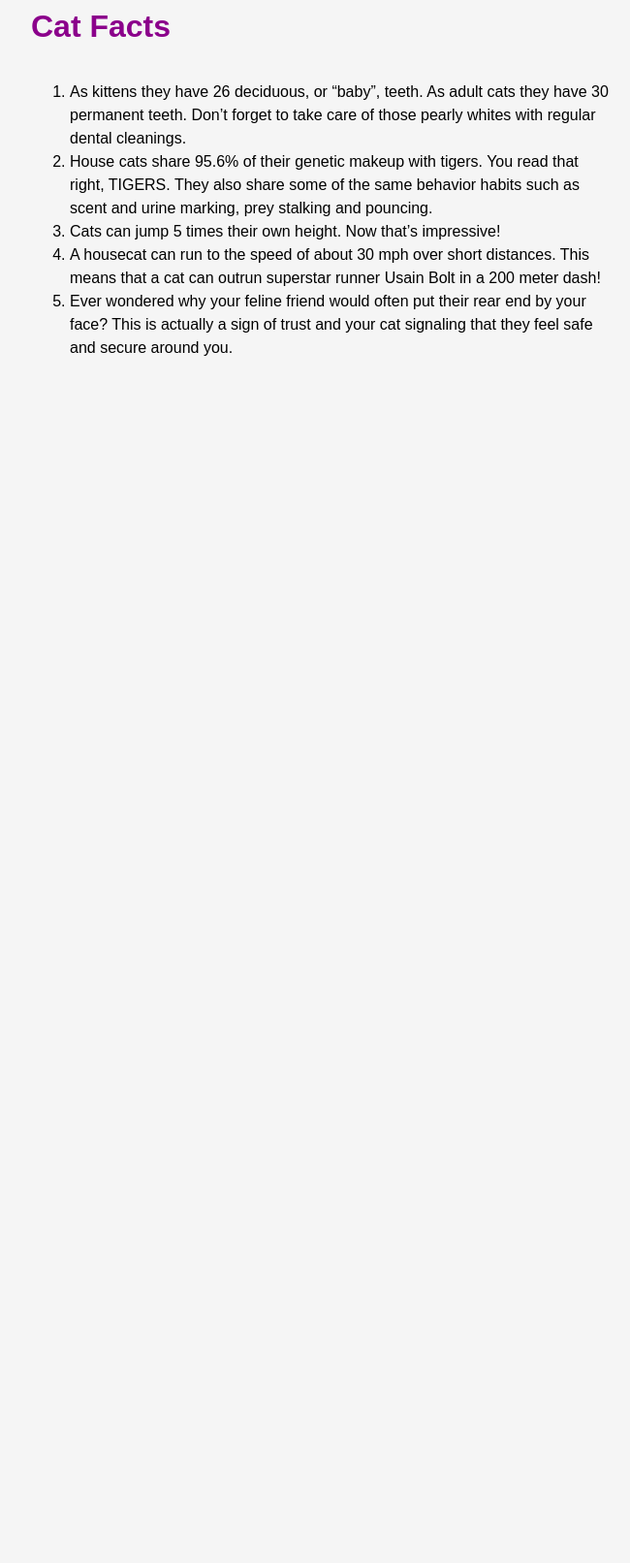
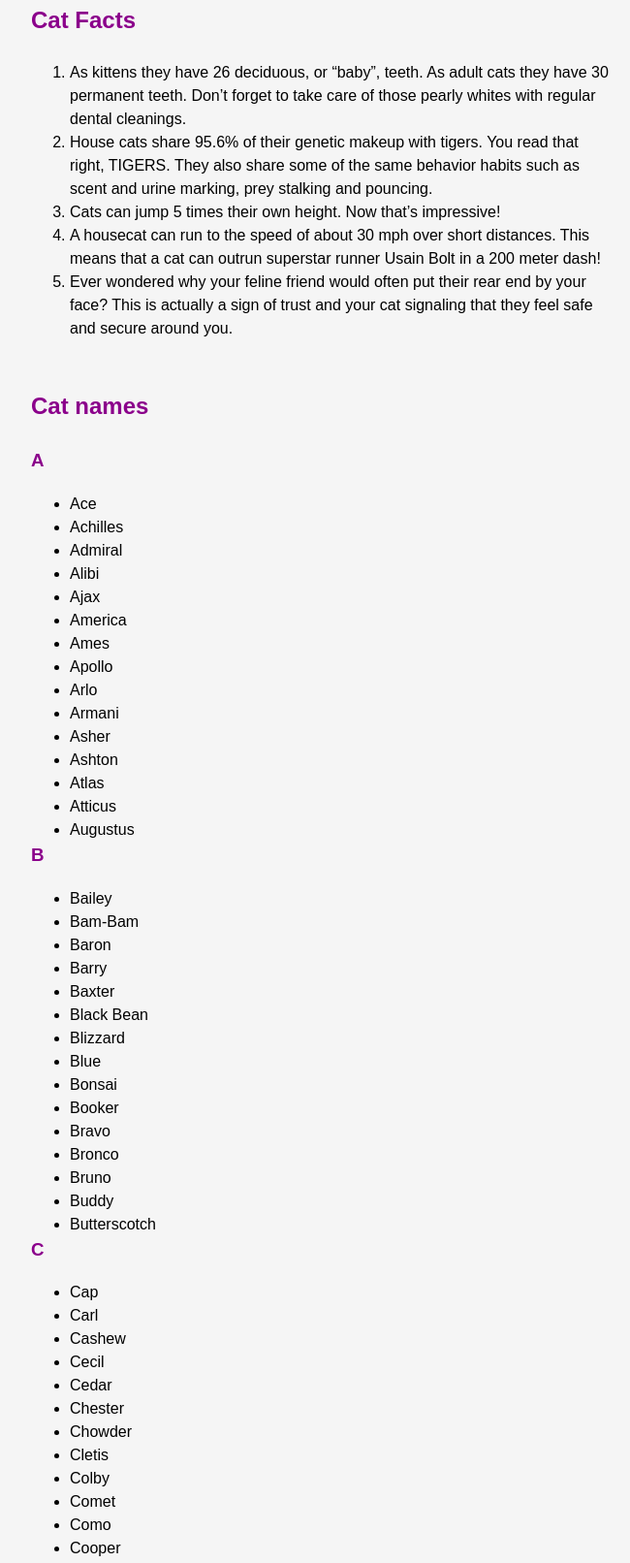
Before and after one commit to spiroka/cre-fe-workshop-1, a plain HTML site: page index.html in a window 1280 px wide. Shown: the part 567-2179 px from the top of the page at 97% size, without its empty margins (308-958 px from the left). Before the commit the page ends 988 px from the top, so only its background shows below. Drawn offline with Linux system fonts and the light colour scheme.

Commit message:
css fixes, added cat names

```diff
--- a/index.html
+++ b/index.html
@@ -13,6 +13,9 @@
         <ul>
           <li>
             <a href="#cat-facts">Cat facts</a>
+          </li>
+          <li>
+            <a href="#cat-names">Cat names</a>
           </li>
         </ul>
       </nav>
@@ -35,6 +38,21 @@
           <li>Ever wondered why your feline friend would often put their rear end by your face? This is actually a sign of trust and your cat signaling that they feel safe and secure around you.</li>
         </ol>
       </section>
+      <section class="cat-names">
+        <h2 id="cat-names">Cat names</h2>
+        <h3>A</h3>
+        <ul>
+          <li>Ace</li><li>Achilles</li><li>Admiral</li><li>Alibi</li><li>Ajax</li><li>America</li><li>Ames</li><li>Apollo</li><li>Arlo</li><li>Armani</li><li>Asher</li><li>Ashton</li><li>Atlas</li><li>Atticus</li><li>Augustus</li>
+        </ul>
+        <h3>B</h3>
+        <ul>
+          <li>Bailey</li><li>Bam-Bam</li><li>Baron</li><li>Barry</li><li>Baxter</li><li>Black Bean</li><li>Blizzard</li><li>Blue</li><li>Bonsai</li><li>Booker</li><li>Bravo</li><li>Bronco</li><li>Bruno</li><li>Buddy</li><li>Butterscotch</li>
+        </ul>
+        <h3>C</h3>
+        <ul>
+          <li>Cap</li><li>Carl</li><li>Cashew</li><li>Cecil</li><li>Cedar</li><li>Chester</li><li>Chowder</li><li>Cletis</li><li>Colby</li><li>Comet</li><li>Como</li><li>Cooper</li><li>Cosmo</li><li>Cupid</li><li>Cyrus</li>
+        </ul>
+      </section>
     </main>
   </body>
 </html>
--- a/style.css
+++ b/style.css
@@ -19,7 +19,6 @@ body {
 h1, h2, h3, h4, h5 {
   margin-bottom: 1em;
   color: darkmagenta;
-  font-size: 2em;
 }
 
 html {
@@ -89,6 +88,6 @@ main {
 }
 
 main section {
-  max-width: 600px;
+  width: min(600px, 100vw);
   margin-bottom: 50px;
 }
```
